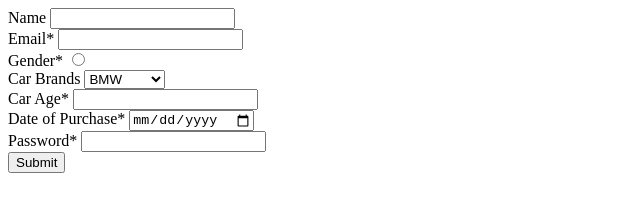
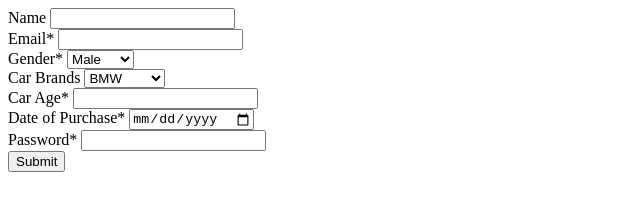
Before and after one commit to acciojob/car-insurance-form-livujjwal, a website: page main.html in a window 1280 px wide. Shown: the whole page, without its empty margins (0-640 px from the left). Drawn offline with Linux system fonts and the light colour scheme.

Commit message:
created a submission

```diff
--- a/main.html
+++ b/main.html
@@ -16,7 +16,10 @@
 		<input id="email" type="email" required>
 		<br>
 		<label for="gender">Gender*</label>
-		<input id="gender" type="radio" name="gender">
+		<select id="gender" type="radio" name="gender">
+			<option value="Male">Male</option>
+			<option value="Female">Female</option>
+		</select>
 		<br>
 		<label for="cars">Car Brands</label>
 		<select id="cars" type="text">
@@ -26,7 +29,7 @@
 		</select>
 		<br>
 		<label for="carage">Car Age*</label>
-		<input id="carage" type="text" required>
+		<input id="carage" type="number" required>
 		<br>
 		<label for="dop">Date of Purchase*</label>
 		<input id="dop" type="date" required>
```
